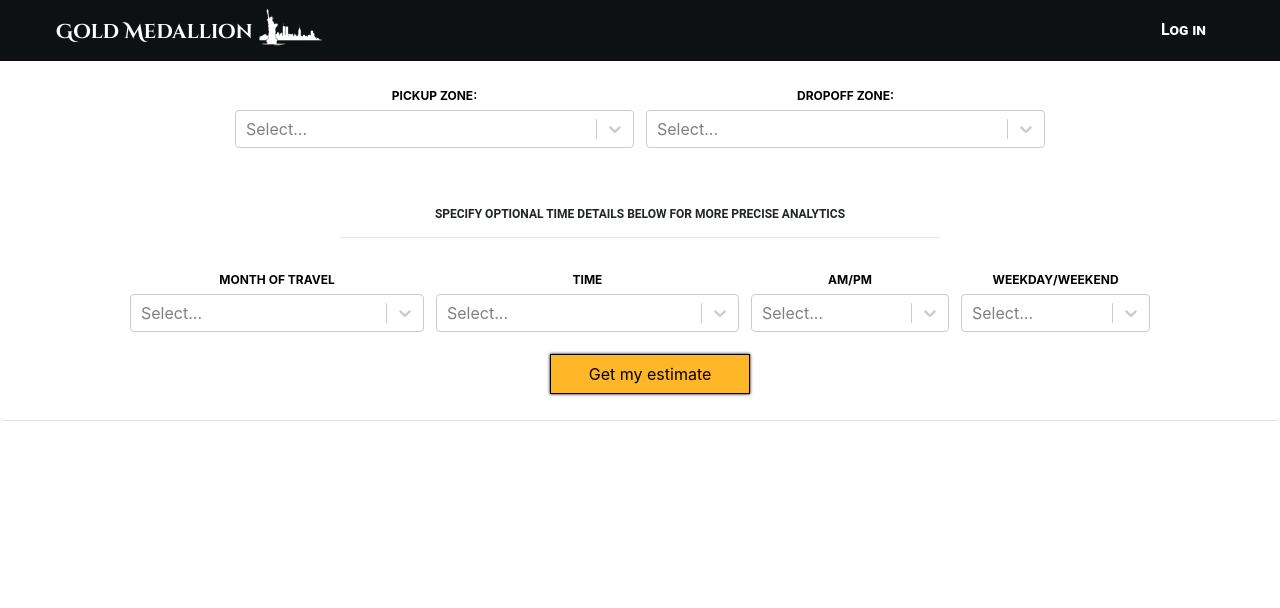
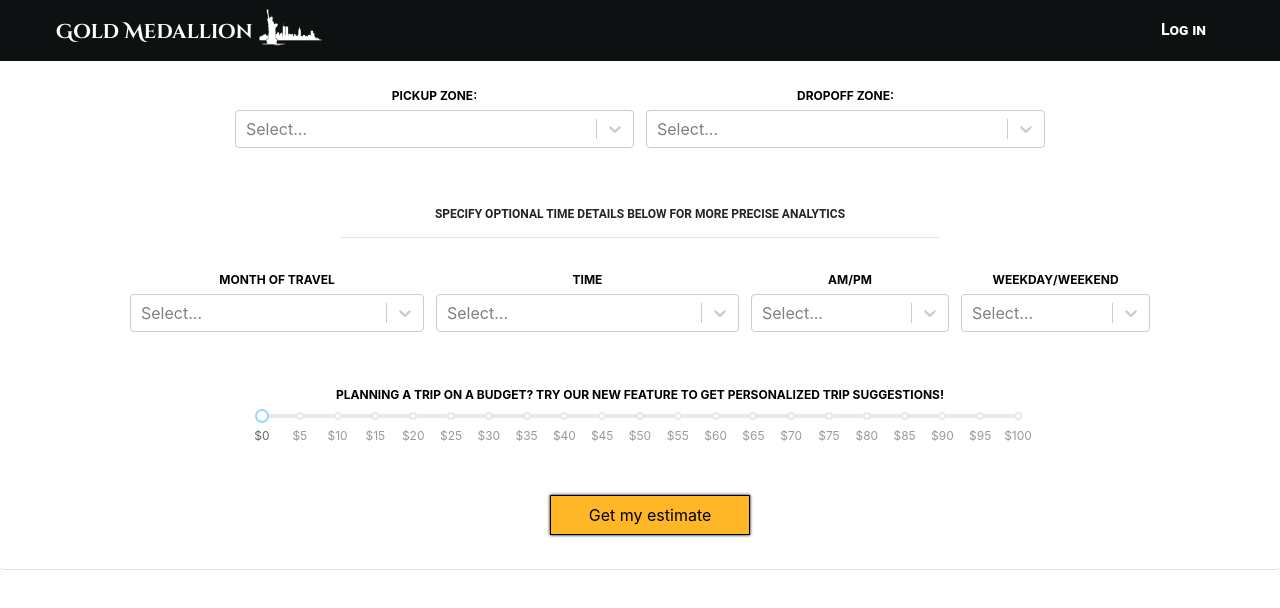
Before and after one commit to hughhhuang/gold_medallion, a React (Create React App) app: page /query in a window 1280 px wide. Shown: the top 608 px of the page. Built offline with nearby package versions, Linux system fonts and the light colour scheme; no server answers.

Commit message:
added budget slider

```diff
--- a/package.json
+++ b/package.json
@@ -8,6 +8,7 @@
     "@testing-library/user-event": "^12.7.1",
     "bootstrap": "^4.6.0",
     "chartist": "^0.11.4",
+    "rc-slider": "^9.7.2",
     "react": "^17.0.1",
     "react-bootstrap": "^1.5.0",
     "react-chartist": "^0.14.4",
--- a/src/components/Query.js
+++ b/src/components/Query.js
@@ -7,6 +7,8 @@ import Col from 'react-bootstrap/Col'
 import { w3cwebsocket as W3CWebSocket } from "websocket";
 import Select from 'react-select'
 import ChartistGraph from 'react-chartist'
+import Slider, { Range } from 'rc-slider';
+import 'rc-slider/assets/index.css';
 
 // ws://127.0.0.1:1234
 const client = new W3CWebSocket('ws://sp21-cs411-09.cs.illinois.edu:1234');
@@ -222,6 +224,12 @@ async componentWillMount() {
       series: [this.state.byHourGraphValues]
     }
 
+    // Adding marks for slider
+    const marks = {
+      0: '$0', 5: '$5', 10: '$10', 15: '$15', 20: '$20', 25: '$25', 30: '$30', 35: '$35', 40: '$40', 45: '$45', 50: '$50',
+      55: '$55', 60: '$60', 65: '$65', 70: '$70', 75: '$75', 80: '$80', 85: '$85', 90: '$90', 95: '$95', 100: '$100',
+    }
+
     return (
       <div className="content" id="query-page">
         <div className="container-fluid pl-0 pr-0 ml-0 mr-0">
@@ -263,7 +271,11 @@ async componentWillMount() {
                         <Select id="day" onChange = {this.handleChangePO} options={day} />
                       </div>
                     </div>
-                    <div className="form-row py-3 justify-content-center">
+                    <div className="form-row py-5 justify-content-center">
+                      <label className="text-center" for="budget">Planning a trip on a budget? Try our new feature to get personalized trip suggestions!</label>
+                      <Slider id='budget' marks={marks}></Slider>
+                    </div>
+                    <div className="form-row py-4 justify-content-center">
                         <button id="query-submit" type="submit">Get my estimate</button>
                     </div>
                   </form>
--- a/src/index.css
+++ b/src/index.css
@@ -407,3 +407,7 @@ code {
   font-style: italic;
   color: white;
 }
+
+.rc-slider{
+  width: 60% !important;
+}
```
Also changed, not shown: 1 other file (tests, documents, lock files or other folders).
